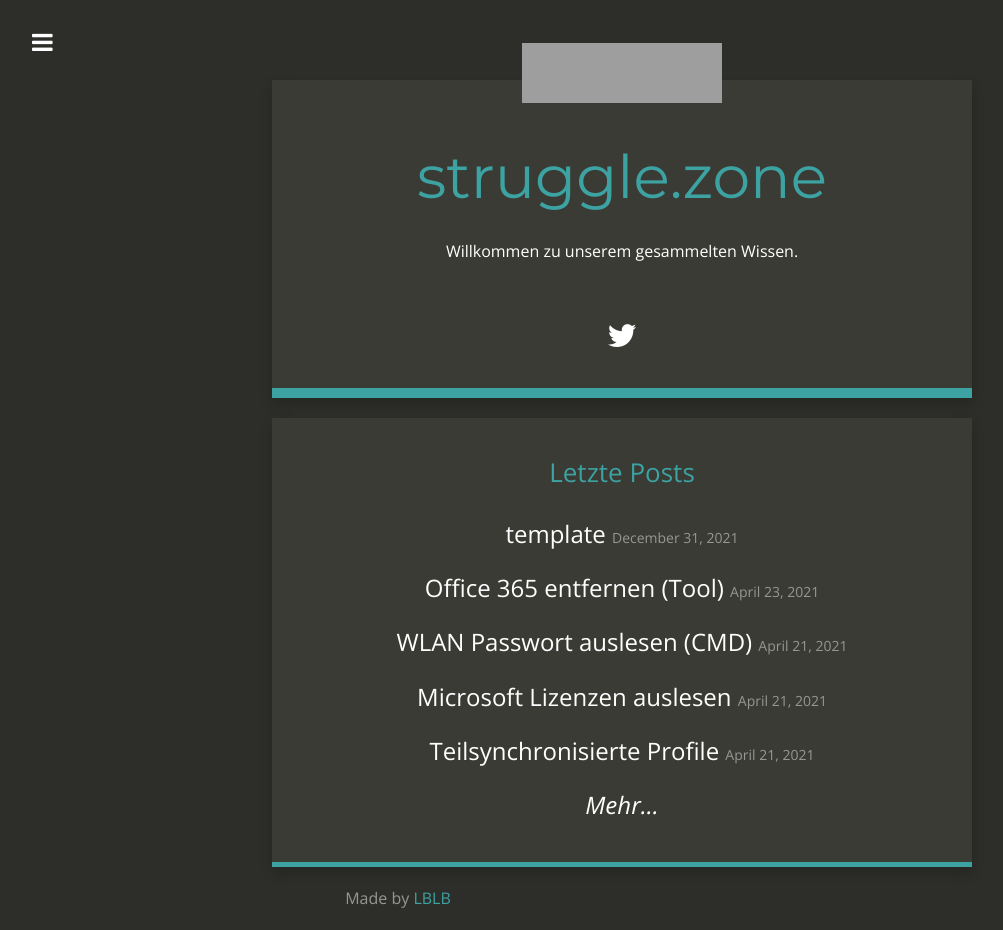
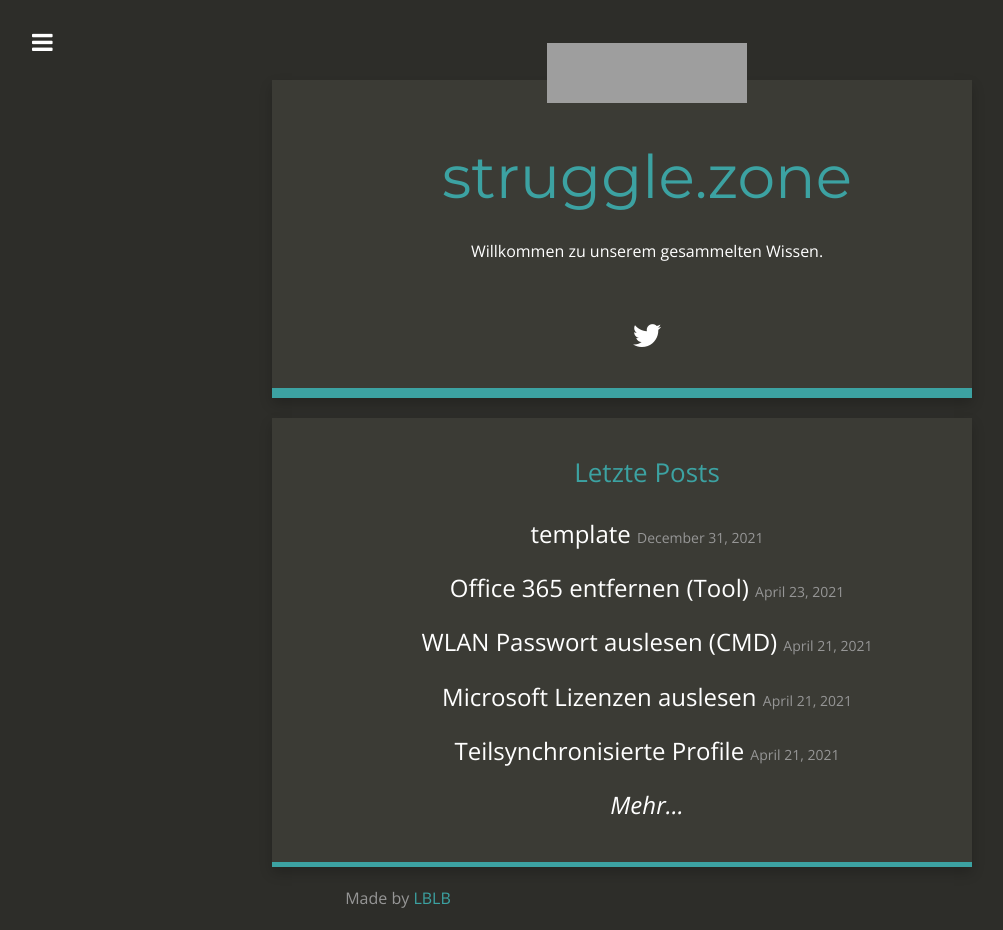
Before and after one commit to eski1337/lblb-it-ffd00, a Jekyll site: the page built from index.html, in a window 1280 px wide. Shown: the whole page, without its empty margins (18-1021 px from the left). Built offline with Jekyll 4.4.1, drawn with Linux system fonts in a browser that asks for light colours; nearby versions of some CDN libraries; grey boxes are pictures that could not be loaded.

Commit message:
style.scss: changed

```diff
--- a/css/style.scss
+++ b/css/style.scss
@@ -131,7 +131,7 @@
 	background-color: $medium;
 	padding-top: 20px;
 	padding-bottom: 20px;
-	padding-left: 30px;
+	padding-left: 80px;
 	padding-right: 30px;
 	margin-top: 20px;
 	box-shadow: 0px 0px 0px 0px, 0px 6px 12px rgba(0, 0, 0, 0.2);
```
